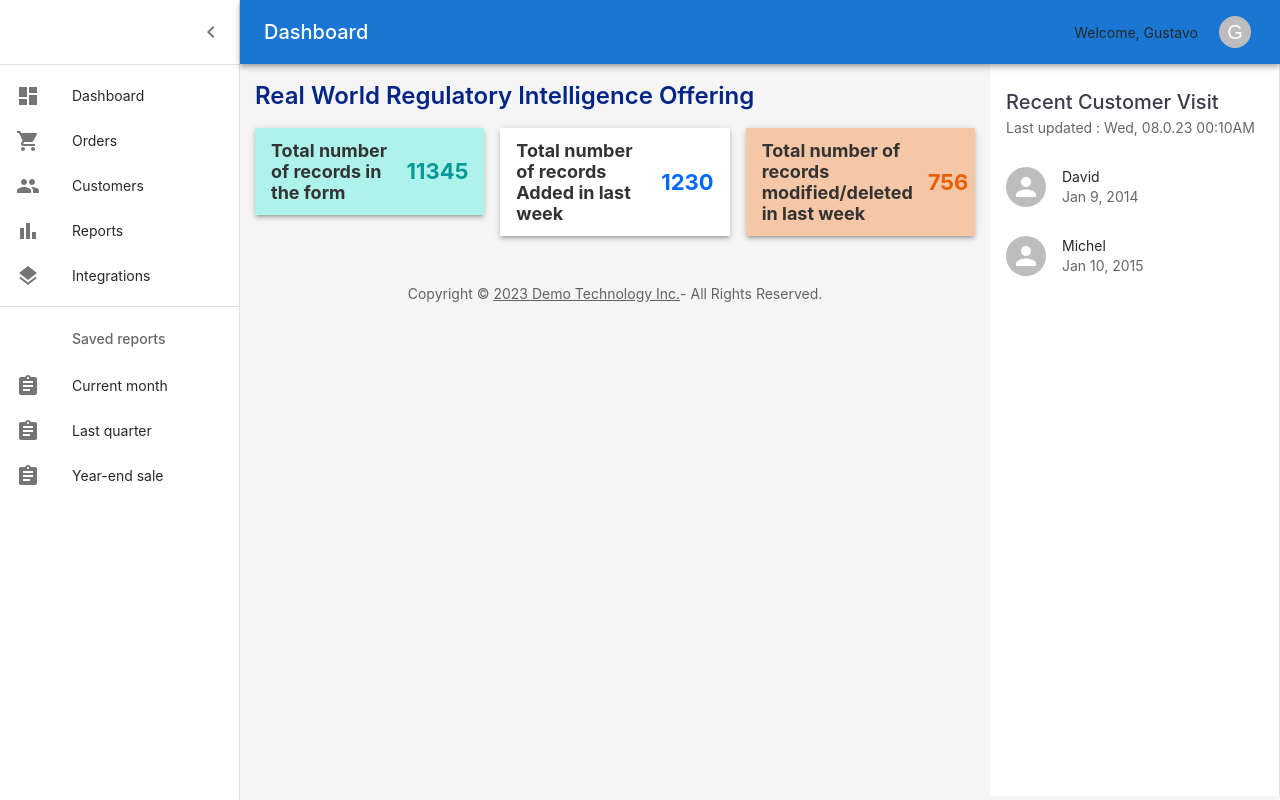
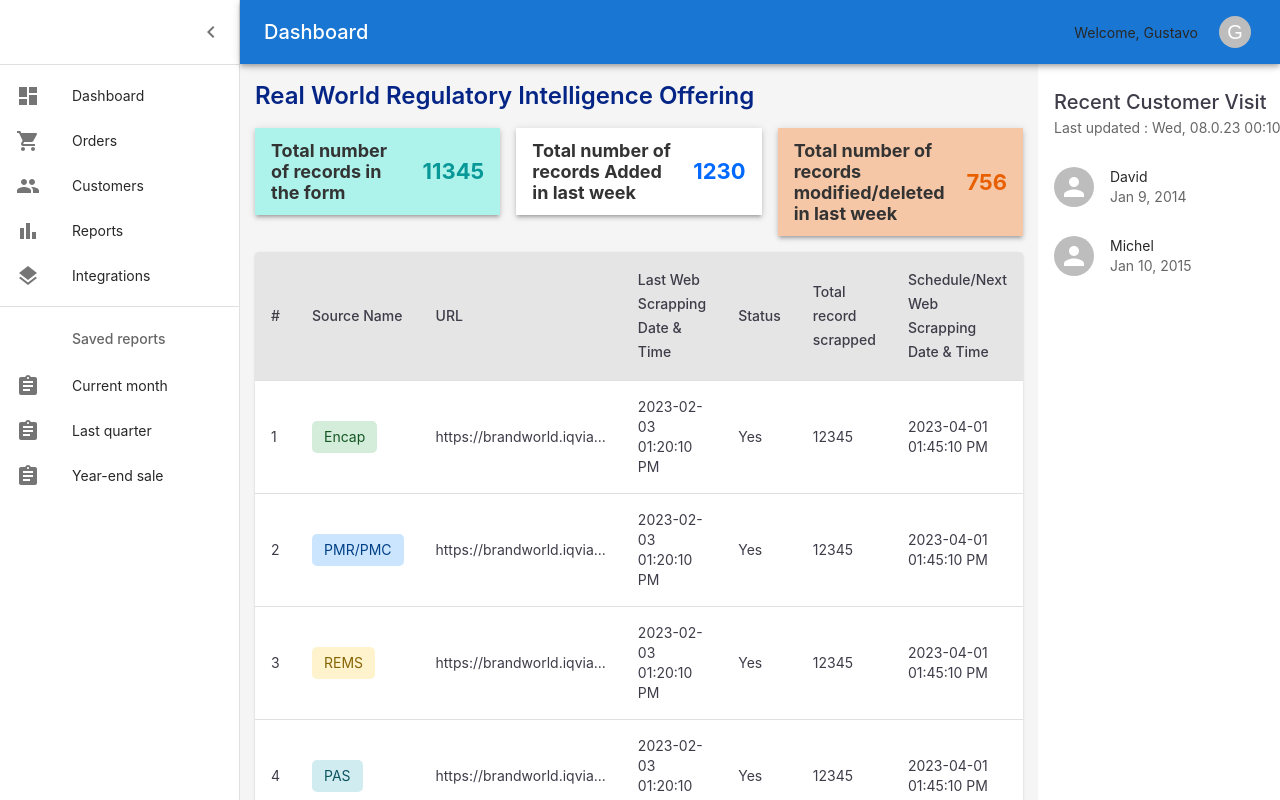
Before and after one commit to naveenktr/testRepo, a React (Create React App) app: page / in a window 1280 px wide. Built offline with nearby package versions, Linux system fonts and the light colour scheme.

Commit message:
Dashboard table

```diff
--- a/src/App.js
+++ b/src/App.js
@@ -1,8 +1,10 @@
 import { Grid, Typography } from "@mui/material";
 import CssBaseline from "@mui/material/CssBaseline";
 import { ThemeProvider } from "@mui/material/styles";
+import { Box } from "@mui/system";
 import theme from "./Assets/theme";
 import CustomCard from "./Components/Card/Card";
+import DashboardTable from "./Components/DashboardTable/DashboardTable";
 import Layout from "./Components/Shared/Layout/Layout";
 
 export default function App() {
@@ -26,6 +28,9 @@ export default function App() {
                 </Grid>
               </Grid>
             </div>
+            <Box mt={2}>
+              <DashboardTable/>
+            </Box>
           </div>
         </>
       </Layout>
--- /dev/null
+++ b/src/Components/DashboardTable/DashboardTable.jsx
@@ -0,0 +1,60 @@
+import * as React from 'react';
+import Table from '@mui/material/Table';
+import TableBody from '@mui/material/TableBody';
+import TableCell from '@mui/material/TableCell';
+import TableContainer from '@mui/material/TableContainer';
+import TableHead from '@mui/material/TableHead';
+import TableRow from '@mui/material/TableRow';
+import Paper from '@mui/material/Paper';
+import { CustomChip, StyledTableCell } from "./styles";
+
+function createData(id,type, url, lasDateScrap, status, totalRec, nextSchedule) {
+  return { id,type, url, lasDateScrap, status, totalRec, nextSchedule };
+}
+
+const rows = [
+  createData(1,'Encap','https://brandworld.iqvia...','2023-02-03 01:20:10 PM','Yes',12345,'2023-04-01 01:45:10 PM'),
+  createData(2,'PMR/PMC','https://brandworld.iqvia...','2023-02-03 01:20:10 PM','Yes',12345,'2023-04-01 01:45:10 PM'),
+  createData(3,'REMS','https://brandworld.iqvia...','2023-02-03 01:20:10 PM','Yes',12345,'2023-04-01 01:45:10 PM'),
+  createData(4,'PAS','https://brandworld.iqvia...','2023-02-03 01:20:10 PM','Yes',12345,'2023-04-01 01:45:10 PM'),
+  createData(5,'PMS','https://brandworld.iqvia...','2023-02-03 01:20:10 PM','Yes',12345,'2023-04-01 01:45:10 PM'),
+];
+
+const DashboardTable=()=> {
+  return (
+    <TableContainer component={Paper}>
+      <Table sx={{ minWidth: 650 }} aria-label="simple table">
+        <TableHead>
+          <TableRow>
+            <StyledTableCell>#</StyledTableCell>
+            <StyledTableCell>Source Name</StyledTableCell>
+            <StyledTableCell>URL</StyledTableCell>
+            <StyledTableCell>Last Web Scrapping Date & Time</StyledTableCell>
+            <StyledTableCell>Status</StyledTableCell>
+            <StyledTableCell>Total record scrapped</StyledTableCell>
+            <StyledTableCell>Schedule/Next Web Scrapping Date & Time</StyledTableCell>
+          </TableRow>
+        </TableHead>
+        <TableBody>
+          {rows.map((row) => (
+            <TableRow
+              key={row.id}
+              sx={{ '&:last-child td, &:last-child th': { border: 0 } }}
+            >
+              <TableCell component="th" scope="row">
+                {row.id}
+              </TableCell>
+              <TableCell><CustomChip type={row.type} label={row.type}/></TableCell>
+              <TableCell>{row.url}</TableCell>
+              <TableCell>{row.lasDateScrap}</TableCell>
+              <TableCell>{row.status}</TableCell>
+              <TableCell>{row.totalRec}</TableCell>
+              <TableCell>{row.nextSchedule}</TableCell>
+            </TableRow>
+          ))}
+        </TableBody>
+      </Table>
+    </TableContainer>
+  );
+}
+export default DashboardTable;
--- /dev/null
+++ b/src/Components/DashboardTable/styles.js
@@ -0,0 +1,36 @@
+import TableCell, { tableCellClasses } from '@mui/material/TableCell';
+import { styled } from "@mui/material/styles";
+import { Chip } from '@mui/material';
+const StyledTableCell = styled(TableCell)(({ theme }) => ({
+    [`&.${tableCellClasses.head}`]: {
+      backgroundColor: '#e5e5e5',
+    },
+    [`&.${tableCellClasses.body}`]: {
+      fontSize: 14,
+    },
+  }));
+  const CustomChip = styled(Chip)(({ theme,type }) => ({
+    fontSize:'14px',
+    borderRadius:'5px',
+    ...(type==="Encap" && {
+        backgroundColor:'#d4edda',
+        color:'#155724',
+    }),
+    ...(type==="PMR/PMC" && {
+        backgroundColor:'#cce5ff',
+        color:'#004085',
+    }),
+    ...(type==="REMS" && {
+        backgroundColor:'#fff3cd',
+        color:'#856404',
+    }),
+    ...(type==="PAS" && {
+        backgroundColor:'#d1ecf1',
+        color:'#0c5460',
+    }),
+    ...(type==="PMS" && {
+        backgroundColor:'#f8d7da',
+        color:'#721c24',
+    }),
+  }));
+export {StyledTableCell,CustomChip };
--- a/src/Components/Shared/Layout/Layout.jsx
+++ b/src/Components/Shared/Layout/Layout.jsx
@@ -1,6 +1,5 @@
 import { Box, Toolbar } from '@mui/material';
 import * as React from 'react';
-import Footer from "./Footer";
 import Header from "./Header";
 import SideBar from "./Sidebar";
 import SideBarRight from './SideBarRight';
@@ -33,7 +32,6 @@ const Layout =(props)=>{
                 <DashBoardWrapper>
                     <Box sx={{width:'100%',padding:'0px 15px'}}>
                         {children}
-                        <Footer />
                     </Box>
                     <SideBarRight/>
                 </DashBoardWrapper>
```
